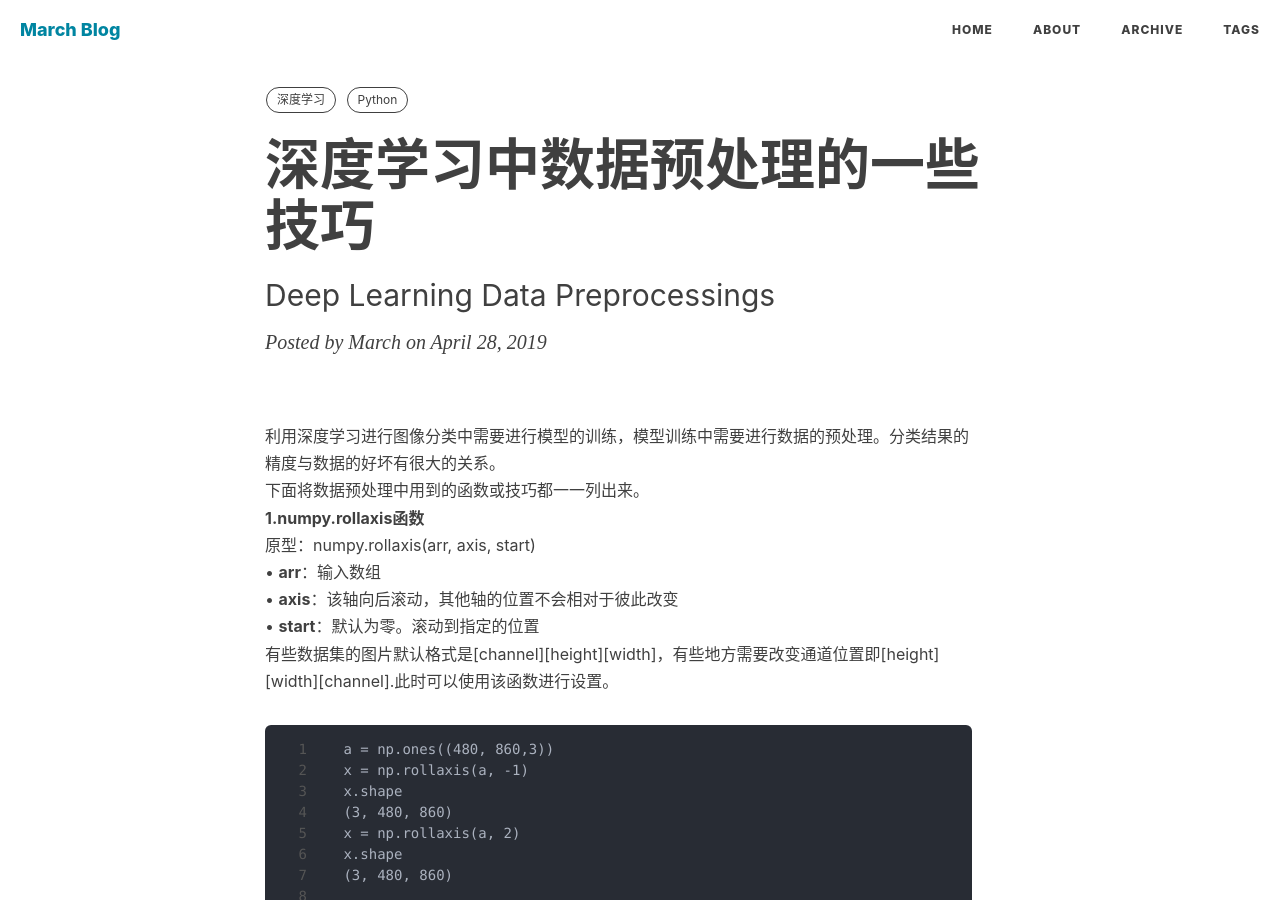
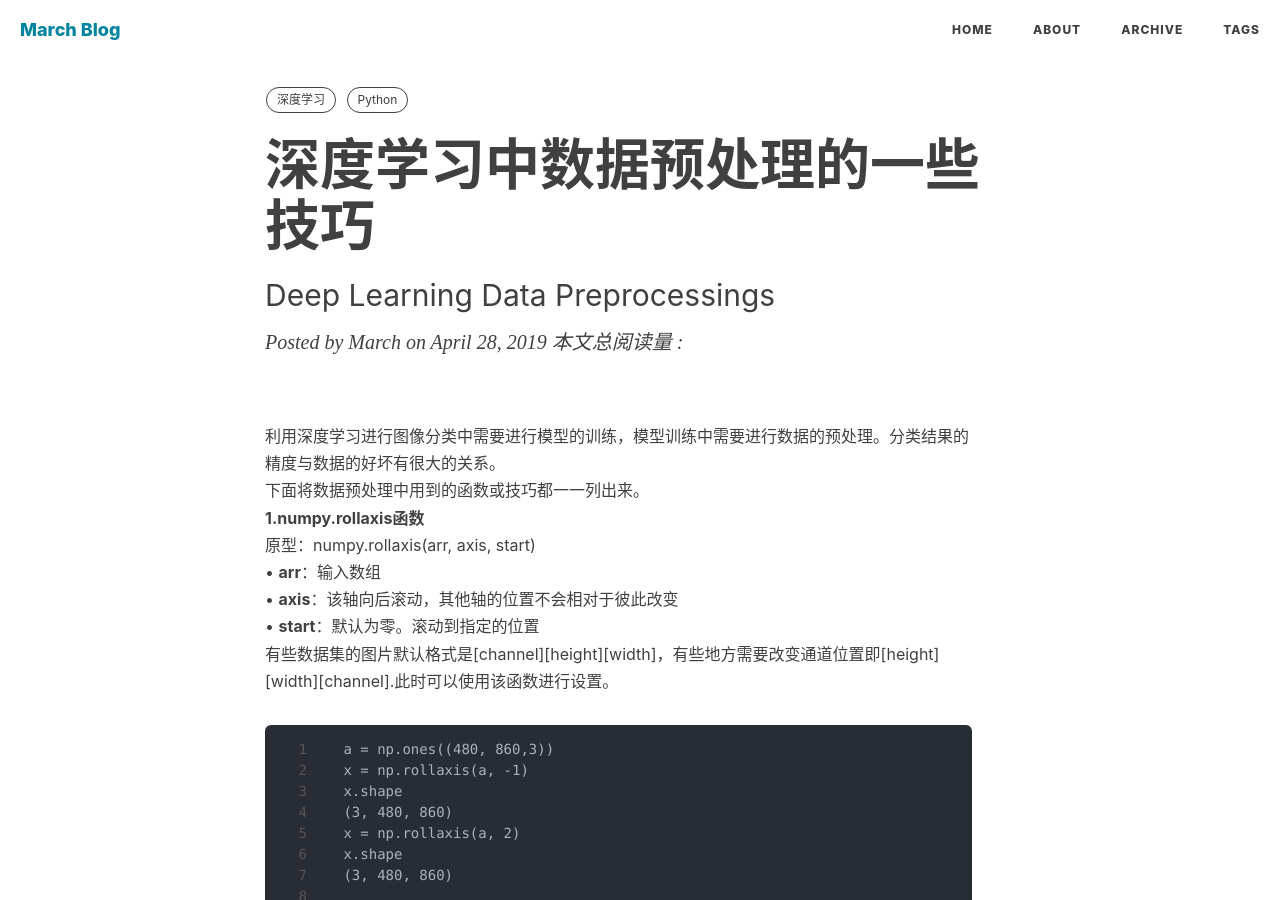
Before and after one commit to Jinunmeng/jinunmeng.github.io, a Jekyll site: the page built from _posts/2019-04-28-Deep-Learning-Data-Preprocessing.md, in a window 1280 px wide and 900 px high. Built offline with Jekyll 4.4.1, drawn with Linux system fonts in a browser that asks for light colours; nearby versions of some CDN libraries; comment, search, counter and statistics services are not loaded.

Commit message:
添加访问量统计

```diff
--- a/_includes/footer.html
+++ b/_includes/footer.html
@@ -30,6 +30,9 @@
 
 <!-- Custom Theme JavaScript -->
 <script src="{{ "/js/hux-blog.min.js " | prepend: site.baseurl }}"></script>
+
+<!-- busuanzi Tongji JavaScript -->
+<script async src="https://busuanzi.ibruce.info/busuanzi/2.3/busuanzi.pure.mini.js"></script>
 
 <!-- Service Worker -->
 {% if site.service-worker %}
--- a/_includes/head.html
+++ b/_includes/head.html
@@ -52,7 +52,6 @@
     <!-- Hux change font-awesome CDN to qiniu -->
     <link href="//cdnjs.cloudflare.com/ajax/libs/font-awesome/4.6.3/css/font-awesome.min.css" rel="stylesheet" type="text/css">
 
-
     <!-- HTML5 Shim and Respond.js IE8 support of HTML5 elements and media queries -->
     <!-- WARNING: Respond.js doesn't work if you view the page via file:// -->
     <!--[if lt IE 9]>
--- a/_includes/intro-header.html
+++ b/_includes/intro-header.html
@@ -20,6 +20,7 @@
     }
     {% endif %}
 </style>
+
 {% if page.header-style == 'text' %}
 <header class="intro-header style-text" >
 {% else %}
@@ -43,7 +44,7 @@
                     <h1>{{ page.title }}</h1>
                     {% comment %} always create a h2 for keeping the margin {% endcomment %}
                     <h2 class="subheading">{{ page.subtitle }}</h2>
-                    <span class="meta">Posted by {% if page.author %}{{ page.author }}{% else %}{{ site.title }}{% endif %} on {{ page.date | date: "%B %-d, %Y" }}</span>
+                    <span class="meta">Posted by {% if page.author %}{{ page.author }}{% else %}{{ site.title }}{% endif %} on {{ page.date | date: "%B %-d, %Y" }} 本文总阅读量 : <span id="busuanzi_value_site_uv"></span> </span>
                 </div>
             </div>
         </div>
```
Also changed, not shown: index.html (line endings or trailing spaces).
